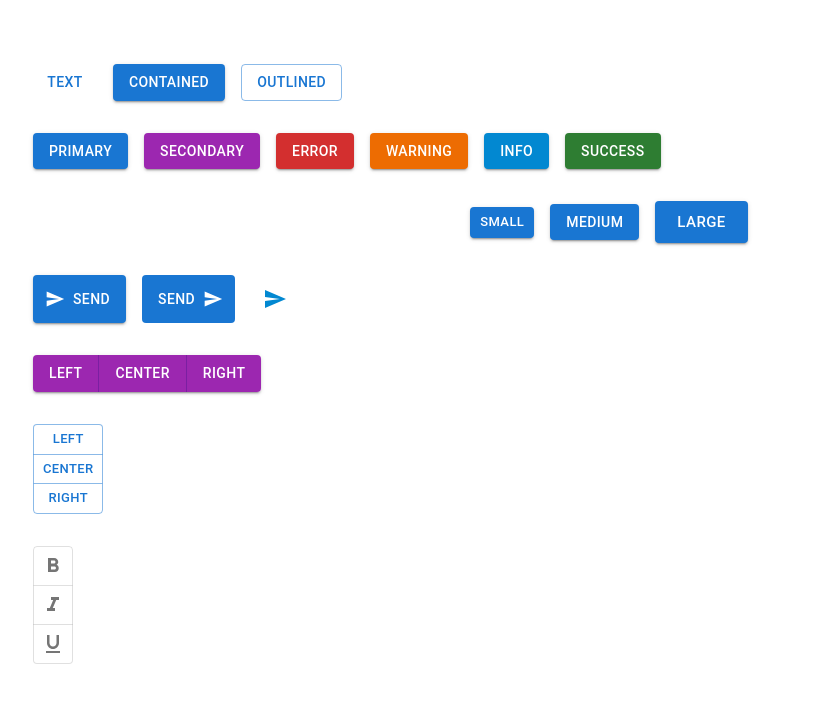
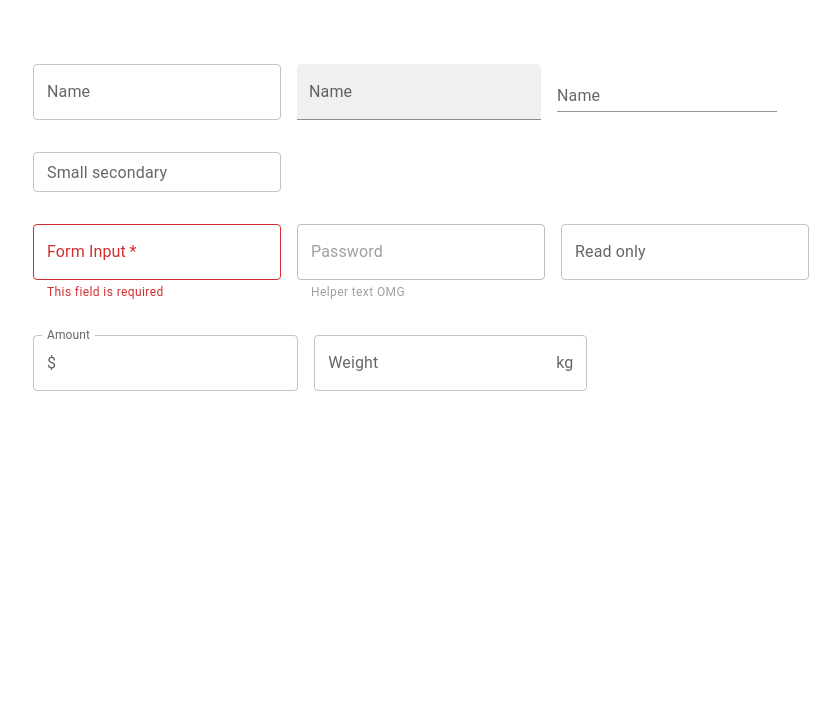
Before and after one commit to Zyar3k/material-ui_training, a React (Create React App) app: page / in a window 1280 px wide. Shown: the top 702 px of the page, without its empty margins (31-871 px from the left). Built offline with nearby package versions, Linux system fonts and the light colour scheme.

Commit message:
Mui text filed

```diff
--- a/src/App.tsx
+++ b/src/App.tsx
@@ -1,12 +1,14 @@
 import "./App.css";
-import MuiButton from "./components/MuiButton";
+import MuiTextField from "./components/MuiTextField";
+// import MuiButton from "./components/MuiButton";
 // import MuiTypography from "./components/MuiTypography";
 
 function App() {
   return (
     <div className="App">
       {/* <MuiTypography /> */}
-      <MuiButton />
+      {/* <MuiButton /> */}
+      <MuiTextField />
     </div>
   );
 }
--- /dev/null
+++ b/src/components/MuiTextField.tsx
@@ -0,0 +1,51 @@
+import { Stack, TextField, InputAdornment } from "@mui/material";
+import { useState } from "react";
+
+const MuiTextField = () => {
+  const [value, setValue] = useState("");
+  return (
+    <Stack spacing={4}>
+      <Stack direction="row" spacing={2}>
+        <TextField label="Name" variant="outlined" />
+        <TextField label="Name" variant="filled" />
+        <TextField label="Name" variant="standard" />
+      </Stack>
+      <Stack direction="row" spacing={2}>
+        <TextField label="Small secondary" size="small" color="secondary" />
+      </Stack>
+      <Stack direction="row" spacing={2}>
+        <TextField
+          label="Form Input"
+          value={value}
+          onChange={(e) => setValue(e.target.value)}
+          required
+          error={!value}
+          helperText={value ? "Required" : "This field is required"}
+        />
+        <TextField
+          label="Password"
+          type="password"
+          helperText="Helper text OMG"
+          disabled
+        />
+        <TextField label="Read only" InputProps={{ readOnly: true }} />
+      </Stack>
+      <Stack direction="row" spacing={2}>
+        <TextField
+          label="Amount"
+          InputProps={{
+            startAdornment: <InputAdornment position="start">$</InputAdornment>,
+          }}
+        />
+        <TextField
+          label="Weight"
+          InputProps={{
+            endAdornment: <InputAdornment position="end">kg</InputAdornment>,
+          }}
+        />
+      </Stack>
+    </Stack>
+  );
+};
+
+export default MuiTextField;
```
